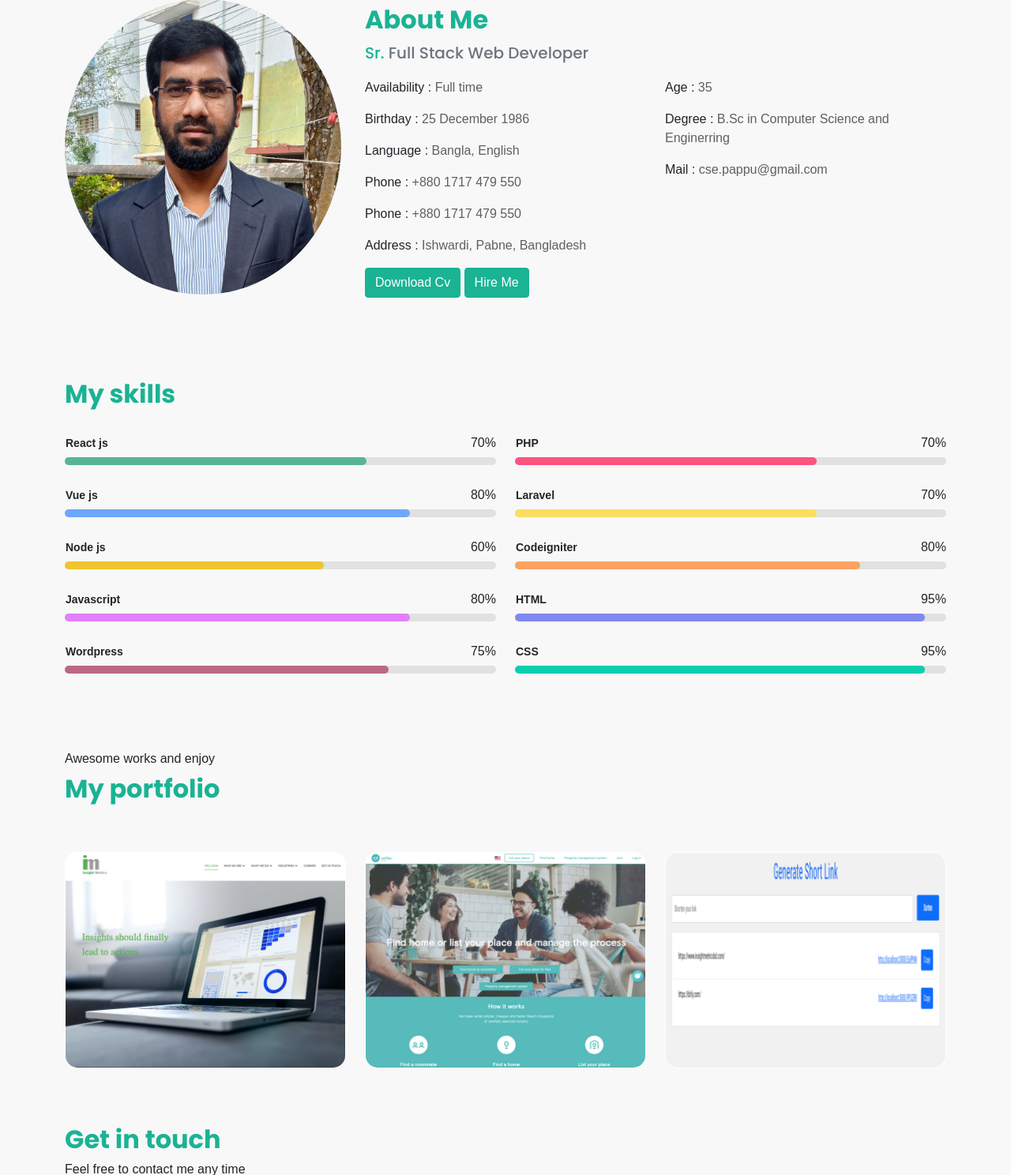
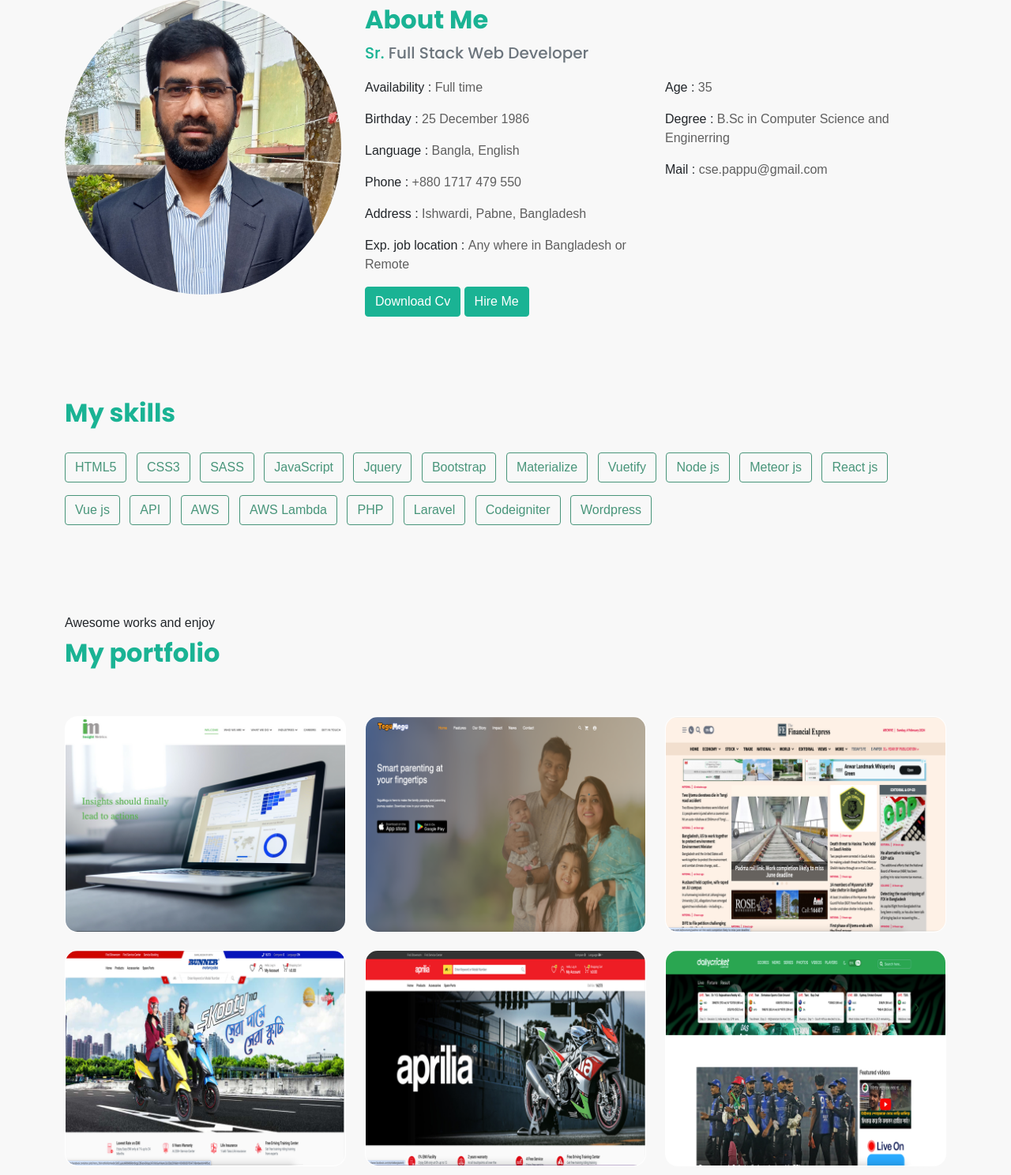
Before and after one commit to Pappu86/portfolio, a PHP site: page / in a window 1280 px wide. Shown: the part 901-2389 px from the top of the page at 79% size. Run offline with PHP 8.4, Linux system fonts and the light colour scheme; some web fonts are replaced.

Commit message:
Update work sections

```diff
--- a/css/style.css
+++ b/css/style.css
@@ -470,6 +470,21 @@ h2 span {
   box-shadow: none;
 }
 
+.btn-outline-default{
+  border-color: #48957a;
+  color: #48957a;
+}
+
+.btn-outline-default:hover {
+  background-color: #48957a;
+  border-color: #48957a;
+  color: #ffffff;
+}
+
+.skil-btn{
+  margin-right: 0.5rem;
+}
+
 @media only screen and (min-width: 1024px) {
   .image-border {
     /* width: 440px; */
--- a/index.html
+++ b/index.html
@@ -188,10 +188,13 @@
                       <p>Phone : <span> +880 1717 479 550</span></p>
                     </li>
                     <li>
-                      <p>Phone : <span> +880 1717 479 550</span></p>
+                      <p>Address : <span> Ishwardi, Pabne, Bangladesh</span></p>
                     </li>
                     <li>
-                      <p>Address : <span> Ishwardi, Pabne, Bangladesh</span></p>
+                      <p>
+                        Exp. job location :
+                        <span> Any where in Bangladesh or Remote</span>
+                      </p>
                     </li>
                   </ul>
                 </div>
@@ -223,6 +226,7 @@
         </div>
       </div>
     </section>
+    <!-- Start Skill -->
     <section id="skills" class="section py-5">
       <div class="container">
         <div class="row">
@@ -232,9 +236,27 @@
             </div>
           </div>
           <div class="col-lg-12">
-            <div class="skill-boxes">
+            <a class="btn btn-outline-default skil-btn mb-3"> HTML5 </a>
+            <a class="btn btn-outline-default skil-btn mb-3"> CSS3 </a>
+            <a class="btn btn-outline-default skil-btn mb-3"> SASS </a>
+            <a class="btn btn-outline-default skil-btn mb-3"> JavaScript </a>
+            <a class="btn btn-outline-default skil-btn mb-3"> Jquery </a>
+            <a class="btn btn-outline-default skil-btn mb-3"> Bootstrap </a>
+            <a class="btn btn-outline-default skil-btn mb-3"> Materialize </a>
+            <a class="btn btn-outline-default skil-btn mb-3"> Vuetify </a>
+            <a class="btn btn-outline-default skil-btn mb-3"> Node js </a>
+            <a class="btn btn-outline-default skil-btn mb-3"> Meteor js </a>
+            <a class="btn btn-outline-default skil-btn mb-3"> React js </a>
+            <a class="btn btn-outline-default skil-btn mb-3"> Vue js </a>
+            <a class="btn btn-outline-default skil-btn mb-3"> API </a>
+            <a class="btn btn-outline-default skil-btn mb-3"> AWS </a>
+            <a class="btn btn-outline-default skil-btn mb-3"> AWS Lambda </a>
+            <a class="btn btn-outline-default skil-btn mb-3"> PHP </a>
+            <a class="btn btn-outline-default skil-btn mb-3"> Laravel </a>
+            <a class="btn btn-outline-default skil-btn mb-3"> Codeigniter </a>
+            <a class="btn btn-outline-default skil-btn mb-3"> Wordpress </a>
+            <!-- <div class="skill-boxes">
               <div class="row">
-                <!-- Skill -->
                 <div class="col-lg-6">
                   <div class="skill-box">
                     <div class="skillbar clearfix" data-percent="70%">
@@ -334,11 +356,12 @@
                   </div>
                 </div>
               </div>
-            </div>
+            </div> -->
           </div>
         </div>
       </div>
     </section>
+    <!-- End Skill -->
     <section id="scrollspyPortfolio" class="section portfolio py-5">
       <div class="container">
         <div class="row">
@@ -350,7 +373,7 @@
           </div>
         </div>
         <div class="row">
-          <div class="col-lg-4 portfolio-item">
+          <div class="col-lg-4 portfolio-item mb-4">
             <img
               src="assets/img/portfolio-01.png"
               class="rounded img-thumbnail p-0"
@@ -375,6 +398,156 @@
               </div>
             </div>
           </div>
+          <div class="col-lg-4 portfolio-item mb-4">
+            <img
+              src="assets/img/togumogu.png"
+              class="rounded img-thumbnail p-0"
+              width="720"
+              height="550"
+              alt="..."
+            />
+            <div class="img-overlay text-center">
+              <div class="img-overlay-content">
+                <div class="portfolio-icon">
+                  <a href="https://togumogu.com/" type="button" target="_blank"
+                    ><i class="lni lni-link"></i
+                  ></a>
+                  <a href="assets/img/togumogu.png" class="js-zoom-gallery">
+                    <i class="lni lni-search"></i>
+                  </a>
+                </div>
+                <h5 class="mt-3 mb-0">My Work</h5>
+              </div>
+            </div>
+          </div>
+          <div class="col-lg-4 portfolio-item mb-4">
+            <img
+              src="assets/img/fe.png"
+              class="rounded img-thumbnail p-0"
+              width="720"
+              height="550"
+              alt="..."
+            />
+            <div class="img-overlay text-center">
+              <div class="img-overlay-content">
+                <div class="portfolio-icon">
+                  <a
+                    href="https://thefinancialexpress.com.bd/"
+                    type="button"
+                    target="_blank"
+                    ><i class="lni lni-link"></i
+                  ></a>
+                  <a href="assets/img/fe.png" class="js-zoom-gallery">
+                    <i class="lni lni-search"></i>
+                  </a>
+                </div>
+                <h5 class="mt-3 mb-0">My Work</h5>
+              </div>
+            </div>
+          </div>
+          <div class="col-lg-4 portfolio-item mb-4">
+            <img
+              src="assets/img/runnerautomobiles.png"
+              class="rounded img-thumbnail p-0"
+              width="720"
+              height="550"
+              alt="..."
+            />
+            <div class="img-overlay text-center">
+              <div class="img-overlay-content">
+                <div class="portfolio-icon">
+                  <a
+                    href="https://motorcycles.runnerautomobiles.com/"
+                    type="button"
+                    target="_blank"
+                    ><i class="lni lni-link"></i
+                  ></a>
+                  <a
+                    href="assets/img/runnerautomobiles.png"
+                    class="js-zoom-gallery"
+                  >
+                    <i class="lni lni-search"></i>
+                  </a>
+                </div>
+                <h5 class="mt-3 mb-0">My Work</h5>
+              </div>
+            </div>
+          </div>
+          <div class="col-lg-4 portfolio-item mb-4">
+            <img
+              src="assets/img/aprilia.png"
+              class="rounded img-thumbnail p-0"
+              width="720"
+              height="550"
+              alt="..."
+            />
+            <div class="img-overlay text-center">
+              <div class="img-overlay-content">
+                <div class="portfolio-icon">
+                  <a
+                    href="https://aprilia.runnerautomobiles.com/"
+                    type="button"
+                    target="_blank"
+                    ><i class="lni lni-link"></i
+                  ></a>
+                  <a href="assets/img/aprilia.png" class="js-zoom-gallery">
+                    <i class="lni lni-search"></i>
+                  </a>
+                </div>
+                <h5 class="mt-3 mb-0">My Work</h5>
+              </div>
+            </div>
+          </div>
+          <div class="col-lg-4 portfolio-item mb-4">
+            <img
+              src="assets/img/dailycricket.png"
+              class="rounded img-thumbnail p-0"
+              width="720"
+              height="550"
+              alt="..."
+            />
+            <div class="img-overlay text-center">
+              <div class="img-overlay-content">
+                <div class="portfolio-icon">
+                  <a
+                    href="https://dailycricket.com.bd/en"
+                    type="button"
+                    target="_blank"
+                    ><i class="lni lni-link"></i
+                  ></a>
+                  <a href="assets/img/dailycricket.png" class="js-zoom-gallery">
+                    <i class="lni lni-search"></i>
+                  </a>
+                </div>
+                <h5 class="mt-3 mb-0">My Work</h5>
+              </div>
+            </div>
+          </div>
+          <div class="col-lg-4 portfolio-item">
+            <img
+              src="assets/img/vespa.png"
+              class="rounded img-thumbnail p-0"
+              width="720"
+              height="550"
+              alt="..."
+            />
+            <div class="img-overlay text-center">
+              <div class="img-overlay-content">
+                <div class="portfolio-icon">
+                  <a
+                    href="https://vespa.runnerautomobiles.com/"
+                    type="button"
+                    target="_blank"
+                    ><i class="lni lni-link"></i
+                  ></a>
+                  <a href="assets/img/vespa.png" class="js-zoom-gallery">
+                    <i class="lni lni-search"></i>
+                  </a>
+                </div>
+                <h5 class="mt-3 mb-0">My Work</h5>
+              </div>
+            </div>
+          </div>
           <div class="col-lg-4 portfolio-item">
             <img
               src="assets/img/portfolio-02.png"
@@ -384,7 +557,10 @@
             <div class="img-overlay text-center">
               <div class="img-overlay-content">
                 <div class="portfolio-icon">
-                  <a href="https://uninite.com/" type="button" target="_blank"
+                  <a
+                    href="https://uniteliving.com/find-home"
+                    type="button"
+                    target="_blank"
                     ><i class="lni lni-link"></i
                   ></a>
                   <a href="assets/img/portfolio-02.png" class="js-zoom-gallery">
```
Also changed, not shown: assets/img/aprilia.png (added), assets/img/dailycricket.png (added), assets/img/fe.png (added), assets/img/portfolio-02-old.png (added), assets/img/portfolio-02.png, assets/img/runnerautomobiles.png (added), assets/img/togumogu.png (added), assets/img/vespa.png (added).
